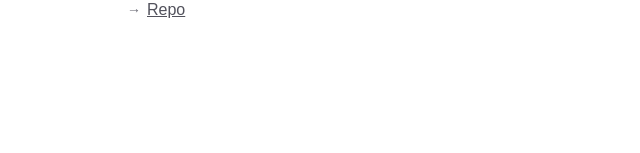
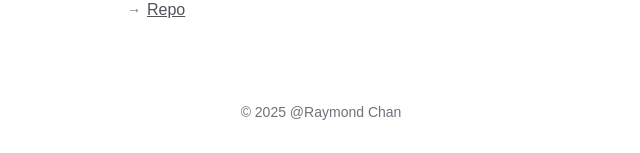
Before and after one commit to RaymondC-tech/v2, a Next.js app: page / in a window 1280 px wide. Shown: the part 799-952 px from the top of the page, without its empty margins (319-959 px from the left). Before the commit the page ends 869 px from the top, so only its background shows below. Built offline with nearby package versions, Linux system fonts and the light colour scheme.

Commit message:
feat: footer

```diff
--- a/app/layout/PageLayout.tsx
+++ b/app/layout/PageLayout.tsx
@@ -8,6 +8,9 @@ export default function PageLayout({
       <article>
         {children}
       </article>
+      <footer className="mt-12 pt-8 text-center text-sm text-zinc-500 dark:text-zinc-500">
+        © 2025 @Raymond Chan
+      </footer>
     </main>
   );
 }
```
